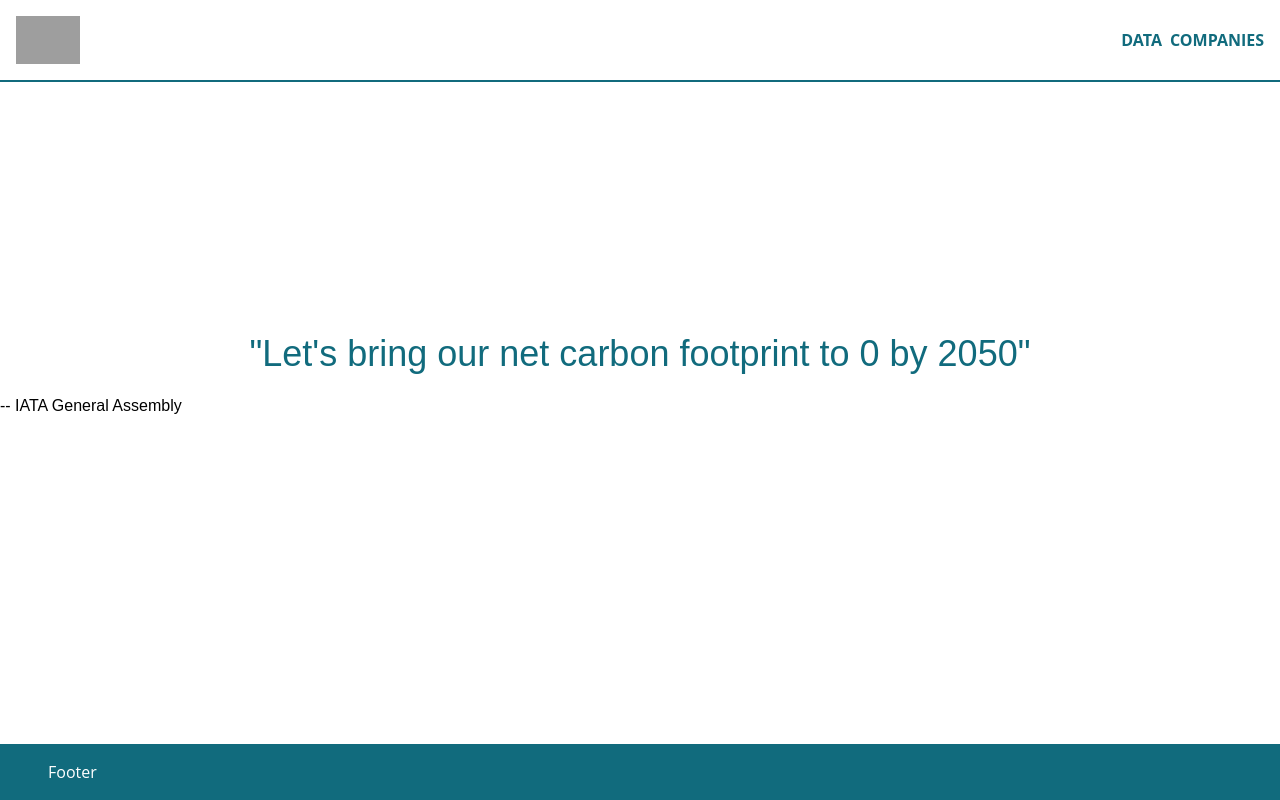
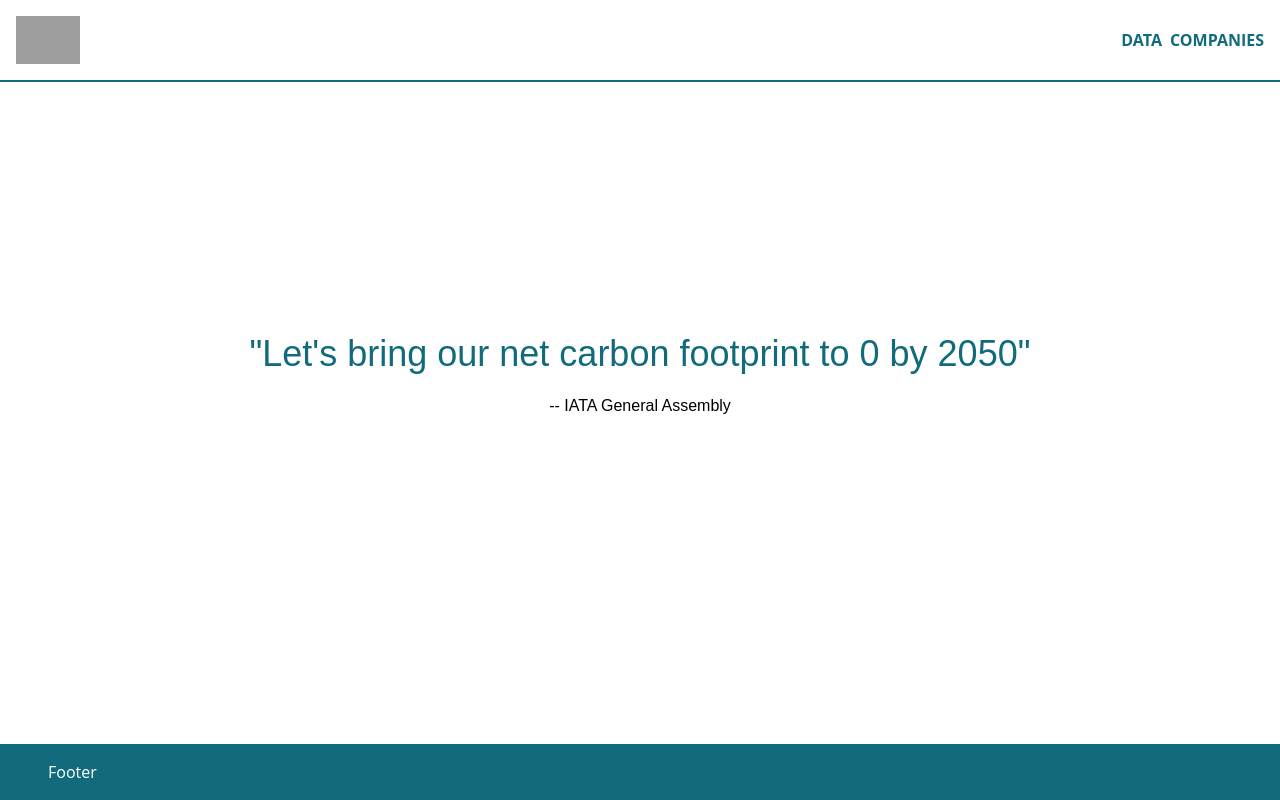
Before and after one commit to agustinaoh/mwc-front, a React (Create React App) app: page /companies in a window 1280 px wide. Built offline with nearby package versions, Linux system fonts and the light colour scheme; grey boxes are pictures that could not be loaded.

Commit message:
home text

```diff
--- a/src/components/Home/Home.js
+++ b/src/components/Home/Home.js
@@ -3,7 +3,7 @@ function Home() {
     <>
       <div className="h-full w-full flex justify-center items-center flex-col">
         <h1 className="text-4xl text-teal-dark mb-5">"Let's bring our net carbon footprint to 0 by 2050" </h1>
-        <h3 className="self-start">-- IATA General Assembly</h3>
+        <h3>-- IATA General Assembly</h3>
       </div>
       <div className="flex flex-row ml-40">
         <button>SEE COMPANIES</button>
```
